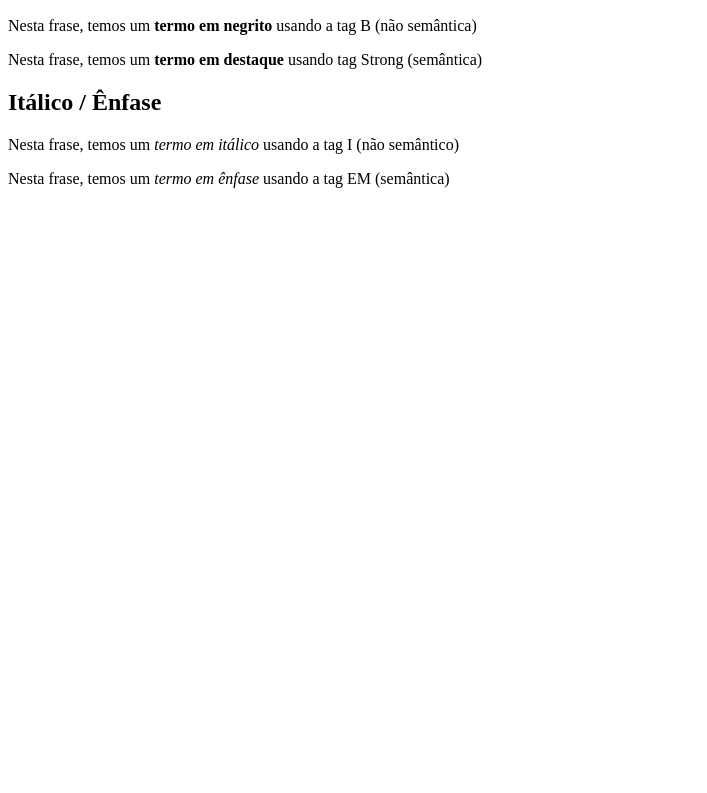
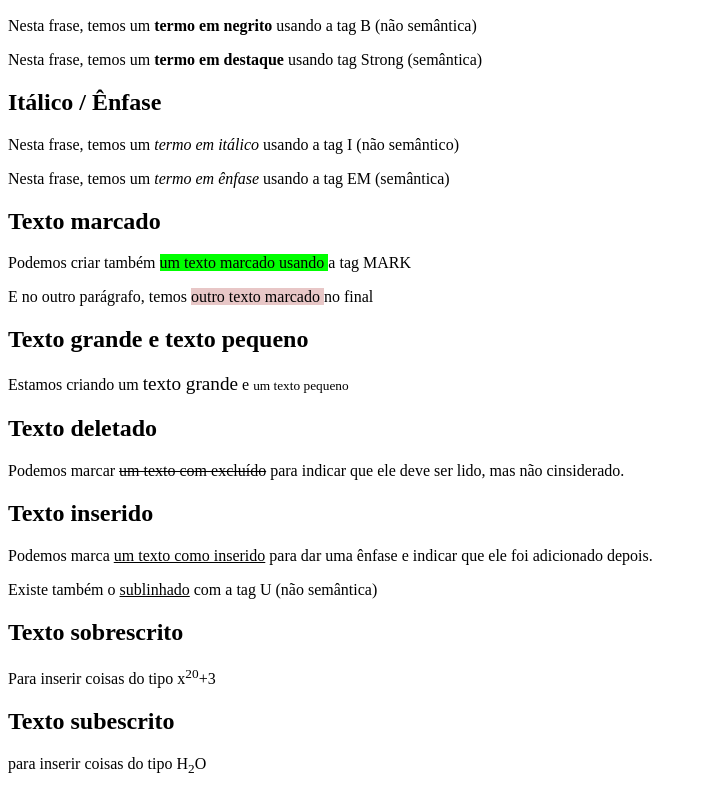
Before and after one commit to RodriguesAlonso/html-css, a plain HTML site: page exercicios/ex008/index.html in a window 1280 px wide. Shown: the part 110-903 px from the top of the page, without its empty margins (0-707 px from the left). Before the commit the page ends 800 px from the top, so only its background shows below. Drawn offline with Linux system fonts and the light colour scheme.

Commit message:
Upload da aula 04 do capítulo 8 de html-css

```diff
--- a/exercicios/ex008/index.html
+++ b/exercicios/ex008/index.html
@@ -4,6 +4,11 @@
     <meta charset="UTF-8">
     <meta name="viewport" content="width=device-width, initial-scale=1.0">
     <title>Formatação de Texto</title>
+    <style>
+        mark {
+            background-color: lime;
+        }
+    </style>
 </head>
 <body>
     <h1>Principais formatações</h1>
@@ -15,6 +20,27 @@
     <p>
         Nesta frase, temos um <em>termo em ênfase</em> usando a tag EM (semântica)
     </p>
-
+    <h2>Texto marcado</h2>
+    <p>Podemos criar também <mark>
+        um texto marcado usando
+    </mark> a tag MARK</p>
+    <p>E no outro parágrafo, temos <mark style="background-color: rgba(165, 42, 42, 0.26);">
+        outro texto marcado
+    </mark> no final </p>
+    <h2>Texto grande e texto pequeno</h2>
+    <p>Estamos criando um <big>texto grande</big> e <small>um texto pequeno</small></p>
+    <h2>Texto deletado</h2>
+    <p>
+        Podemos marcar <del>um texto com excluído</del> para indicar que ele deve ser lido, mas não cinsiderado.
+    </p>
+    <h2>Texto inserido</h2>
+    <p>Podemos marca <ins>um texto como inserido</ins> para dar uma ênfase e indicar que ele foi adicionado depois.</p>
+    <p>Existe também o <u>sublinhado</u> com a tag U (não semântica)</p>
+    <h2>Texto sobrescrito</h2>
+    <p>Para inserir coisas do tipo x<sup>20</sup>+3</p>
+    <h2>Texto subescrito</h2>
+    <p>
+        para inserir coisas do tipo H<sub>2</sub>O
+    </p>
 </body>
 </html>
```
